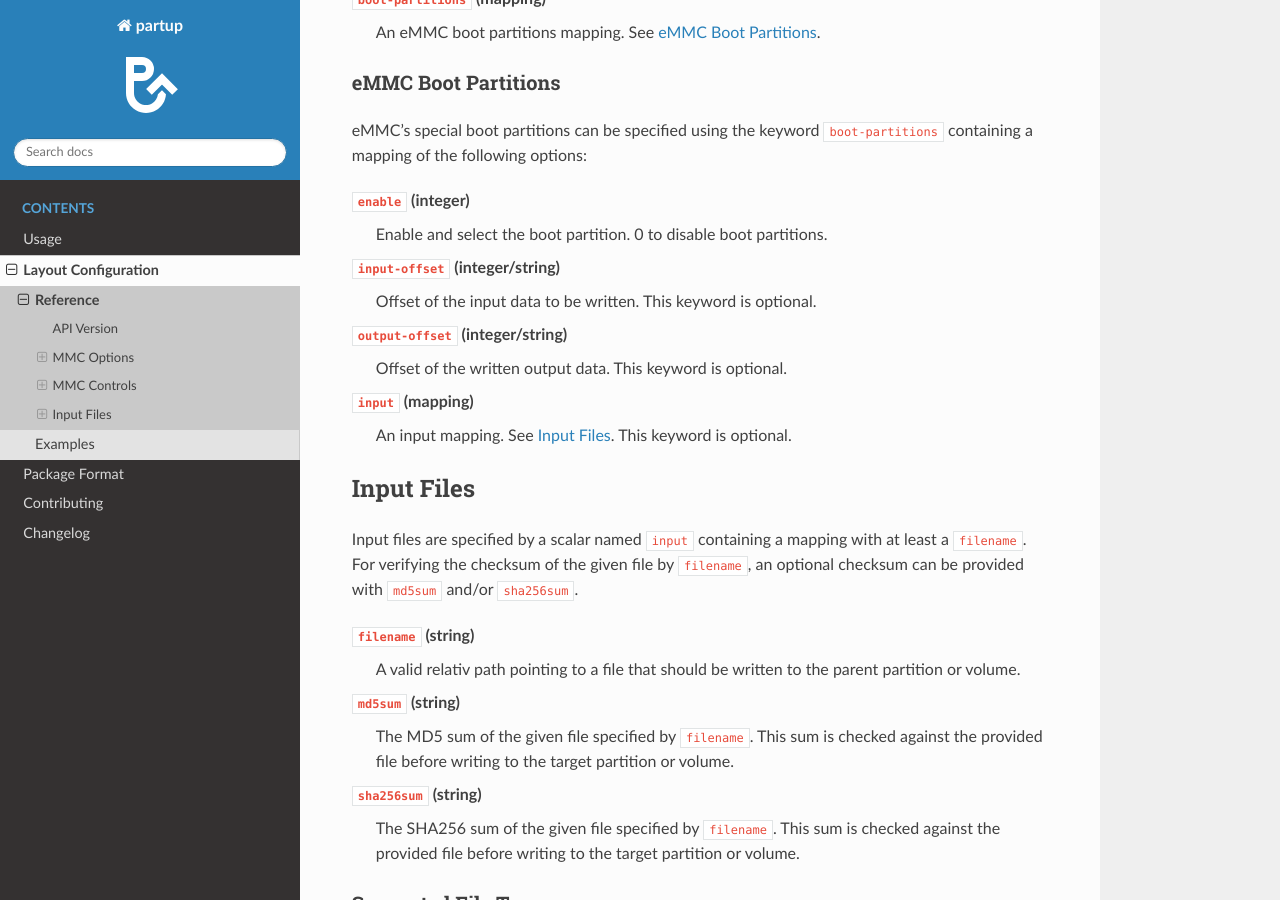
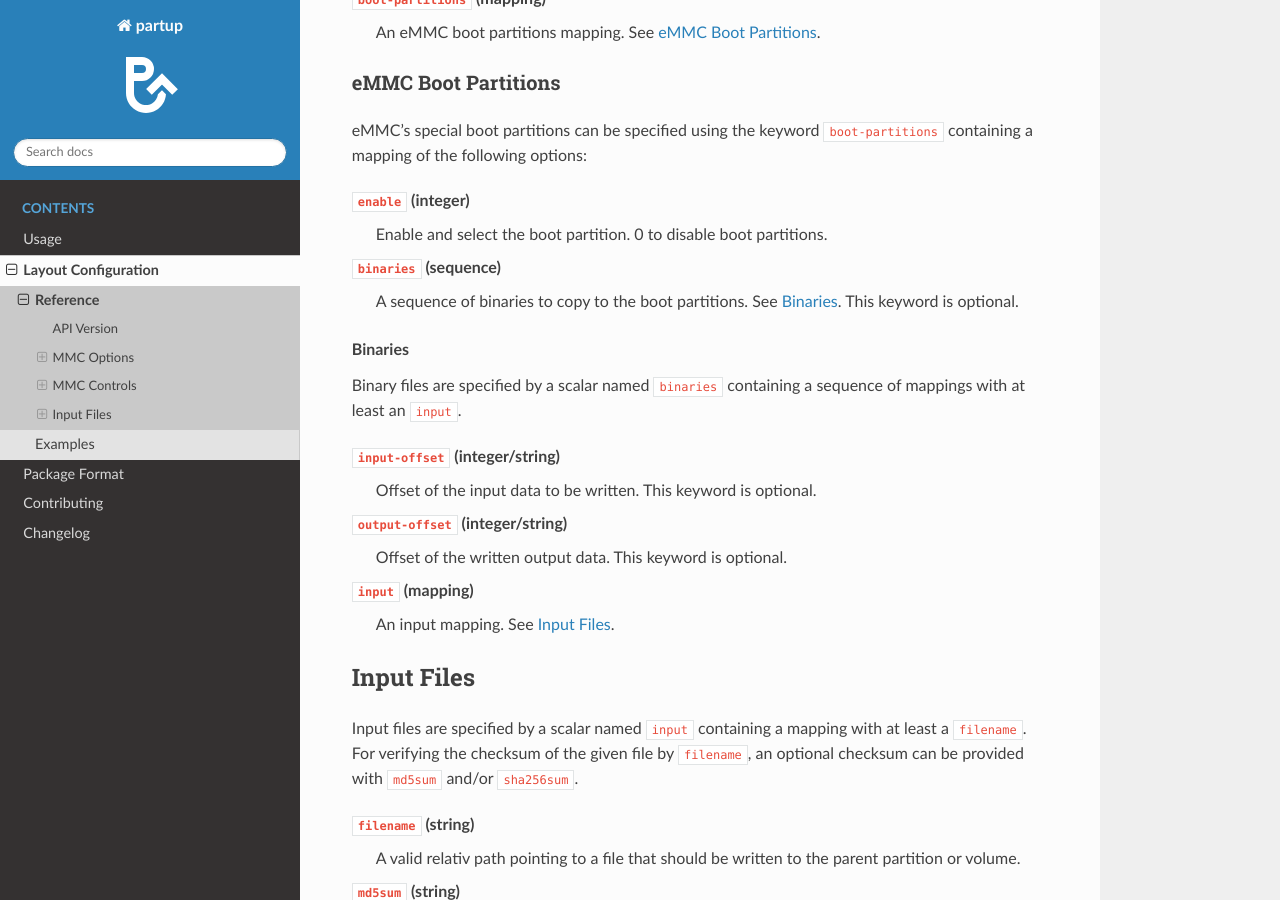
Before and after one commit to phytec/partup, a Sphinx documentation site: the page built from doc/layout-config-reference.rst, in a window 1280 px wide and 900 px high, scrolled down 2264 px. Built offline with Sphinx 7.4.7 and the Read the Docs theme 2.0.0, drawn with Linux system fonts in a browser that asks for light colours.

Commit message:
doc: Multiple binaries in boot partitions
Co-developed-by: Martin Schwan <m.schwan@phytec.de>
Signed-off-by: Leonard Anderweit <l.anderweit@phytec.de>

```diff
--- a/doc/layout-config-reference.rst
+++ b/doc/layout-config-reference.rst
@@ -116,6 +116,17 @@
 ``enable`` (integer)
    Enable and select the boot partition. 0 to disable boot partitions.
 
+``binaries`` (sequence)
+   A sequence of binaries to copy to the boot partitions. See :ref:`binaries`.
+   This keyword is optional.
+
+.. _binaries:
+
+.. rubric:: Binaries
+
+Binary files are specified by a scalar named ``binaries`` containing a sequence
+of mappings with at least an ``input``.
+
 ``input-offset`` (integer/string)
    Offset of the input data to be written. This keyword is optional.
 
```
Also changed, not shown: other parts of doc/layout-config-reference.rst (+1 -1 lines), doc/data/layout-ab-emmc.yaml (+7 -6 lines).
